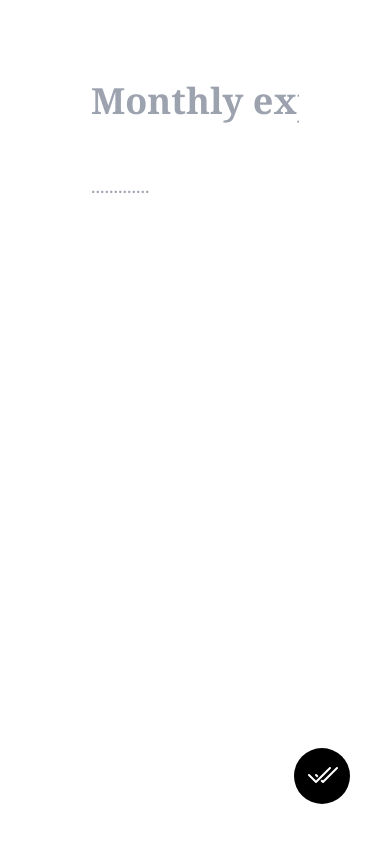
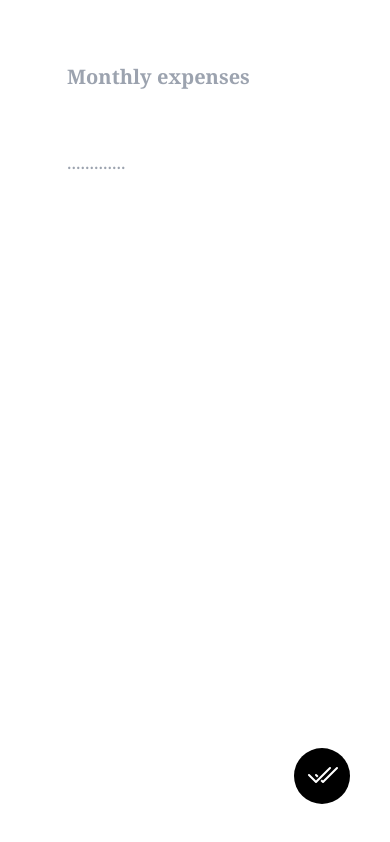
Before and after one commit to ikhsanmuhamad22/personal-notes, a React (Vite) app: page /note/new in a window 390 px wide. Built offline with nearby package versions, Linux system fonts and the light colour scheme.

Commit message:
feat: add responsive design

```diff
--- a/src/components/Form.jsx
+++ b/src/components/Form.jsx
@@ -19,7 +19,7 @@ const Form = () => {
       <input
         type="text"
         placeholder="Monthly expenses"
-        className="h-20 text-4xl font-bold p-3"
+        className="h-20 text-xl lg:text-4xl font-bold p-3"
         value={title}
         onChange={(e) => setTitle(e.target.value)}
         maxLength={30}
--- a/src/components/card/Card.jsx
+++ b/src/components/card/Card.jsx
@@ -4,7 +4,7 @@ import PropTypes from 'prop-types';
 
 const Card = ({ notes, archive, search }) => {
   return (
-    <section className="grid grid-cols-4 gap-4 p-2">
+    <section className="grid md:grid-cols-3 lg:grid-cols-5 gap-4 p-2">
       {archive || search ? null : (
         <Link to="/note/new" className="w-full">
           <article className="border border-black p-3 shadow-md hover:scale-105 transition-all cursor-pointer flex items-center justify-center h-full">
--- a/src/pages/AddNotePage.jsx
+++ b/src/pages/AddNotePage.jsx
@@ -2,7 +2,7 @@ import Form from '../components/Form';
 
 const AddNotePage = () => {
   return (
-    <main className="m-10">
+    <main className="m-4 lg:m-10">
       <Form />
     </main>
   );
--- a/src/pages/DetailNotePage.jsx
+++ b/src/pages/DetailNotePage.jsx
@@ -31,9 +31,9 @@ const DetailNotePage = () => {
 
   return (
     <section className="static">
-      <main className="m-10">
-        <div className="py-7">
-          <h1 className="text-4xl ">{note.title}</h1>
+      <main className="m-3 lg:m-10">
+        <div className="py-4 lg:py-7">
+          <h1 className="text-3xl lg:text-4xl ">{note.title}</h1>
           <p>{showFormattedDate(note.createdAt)}</p>
         </div>
         <p>{note.body}</p>
```
